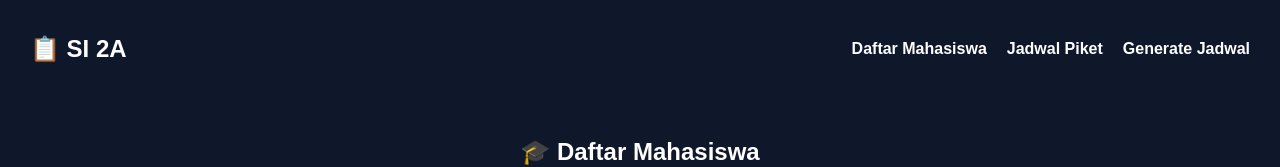
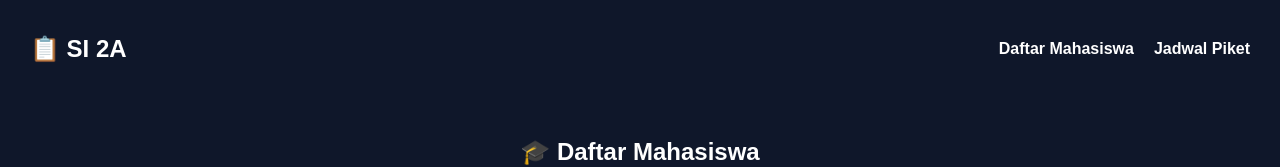
Before and after one commit to xyuifdnsky/jadwal-piket-sia, a Next.js app: page / in a window 1280 px wide. Shown: the top 167 px of the page. Built offline with nearby package versions, Linux system fonts and the light colour scheme; no server answers; the database is empty.

Commit message:
update ui

```diff
--- a/components/Navbar.js
+++ b/components/Navbar.js
@@ -15,7 +15,7 @@ export default function Navbar() {
       <div style={{ display: "flex", gap: 20 }}>
         <Link href="/" style={linkStyle}>Daftar Mahasiswa</Link>
         <Link href="/lihat_jadwal" style={linkStyle}>Jadwal Piket</Link>
-        <Link href="/admin/GenerateJadwal" style={linkStyle}>Generate Jadwal</Link>
+        {/* <Link href="/admin/GenerateJadwal" style={linkStyle}>Generate Jadwal</Link> */}
       </div>
     </nav>
   );
```
